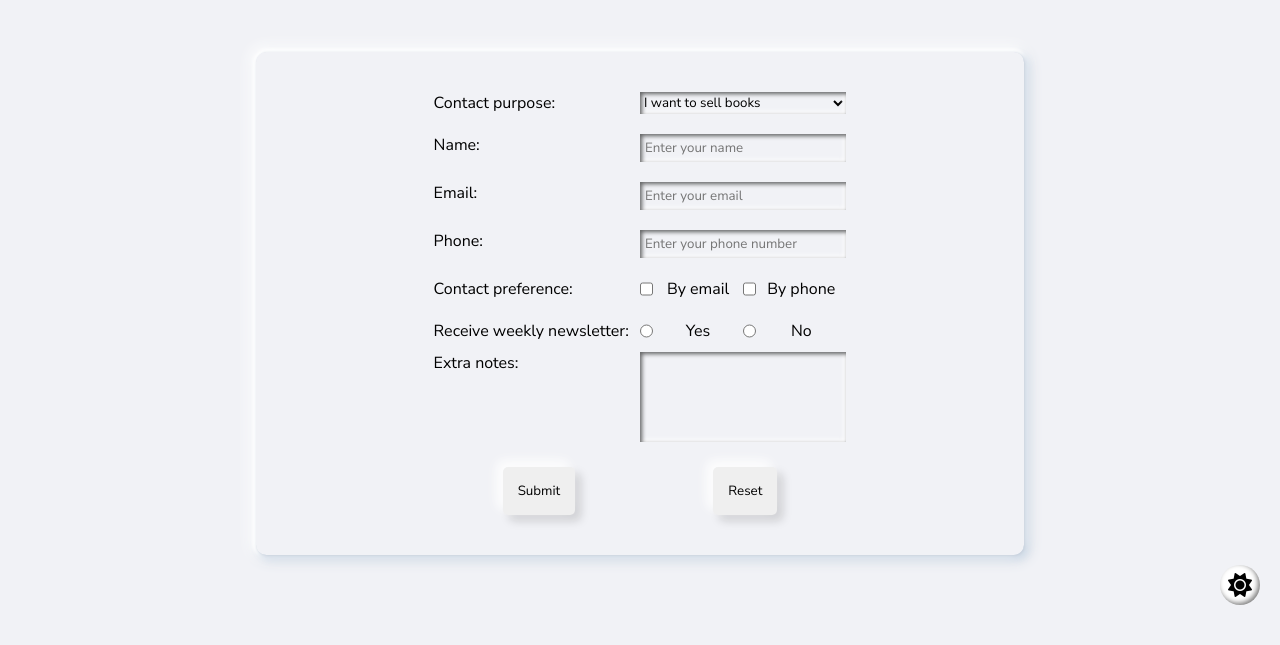
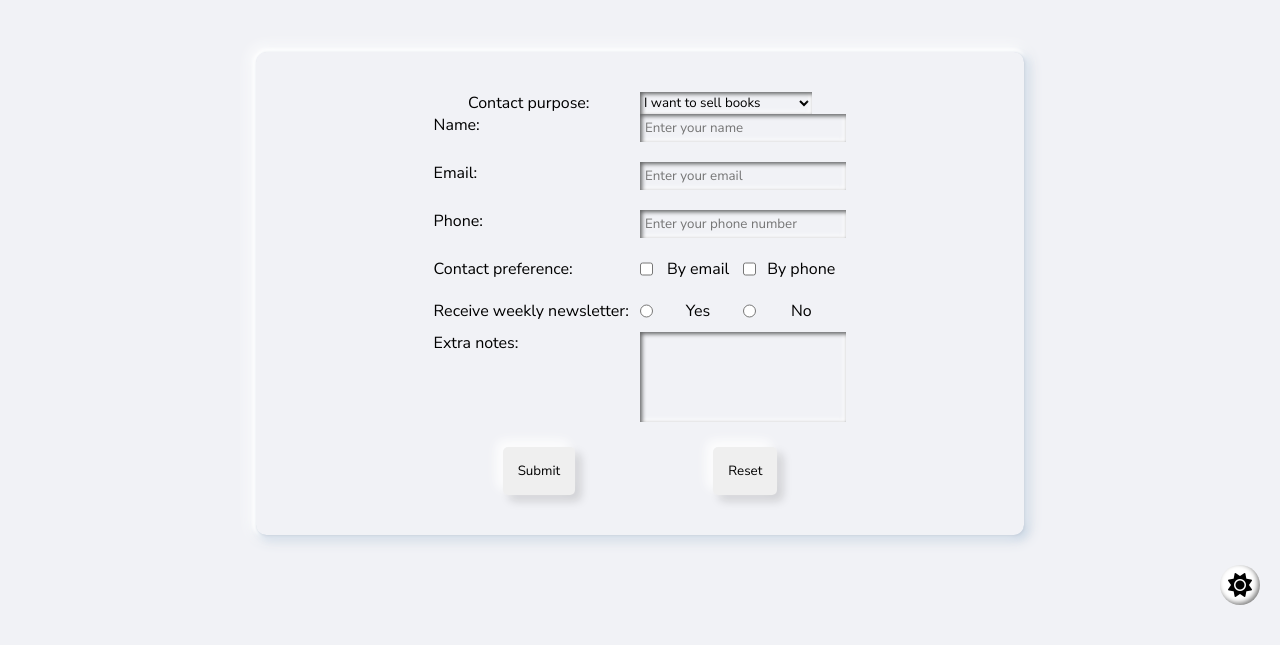
Before and after one commit to thien06012001/book-store, a plain HTML site: page html/contact-us.html in a window 1280 px wide. Shown: the part 155-800 px from the top of the page. Drawn offline with Linux system fonts and the light colour scheme.

Commit message:
updatev6

```diff
--- a/style/contact-us.css
+++ b/style/contact-us.css
@@ -70,7 +70,7 @@
     box-shadow: 1px 1px 3px 0 #c4ceda, -4px 0 3px 0 hsla(0, 0%, 100%, 0.6), 0 -4px 3px 0 hsla(0, 0%, 100%, 0.6), -2px -2px 14px 4px #fff, 3px 3px 8px 0 #b0c4db, 3px 3px 15px 0 #c4ceda;
     border-radius: 10px;
     padding: 40px;
-    font-family: "Montserrat", serif;
+
 
 }
 
@@ -87,10 +87,10 @@
 }
 
 .contact-purpose {
-    width: 60%;
+    width: 50%;
     margin: auto;
     display: flex;
-    margin-bottom: 20px;
+
 
 }
 
```
